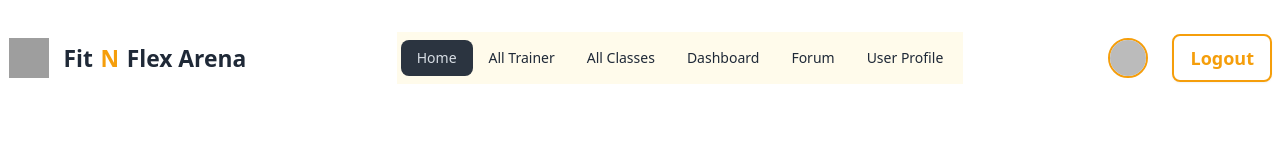
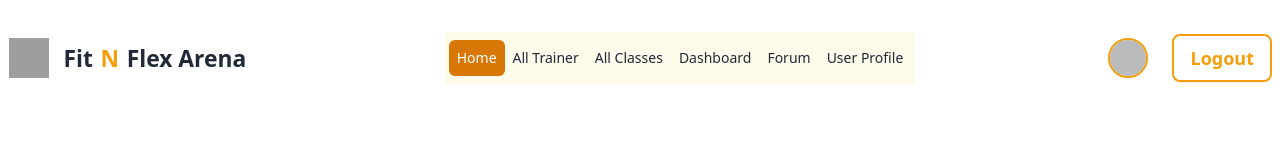
Before and after one commit to Md-Firoz-Mahmud-Nur/0163-Fit-N-Flex-Arena-client-assignment-12-module-72, a React (Vite) app: page / in a window 1280 px wide. Shown: the top 160 px of the page. Built offline with nearby package versions, Linux system fonts and the light colour scheme; no server answers; sample sign-in values are in the browser's storage; grey boxes are pictures that could not be loaded.

Commit message:
navbar style done

```diff
--- a/src/Navbar.jsx
+++ b/src/Navbar.jsx
@@ -21,27 +21,93 @@ const Navbar = () => {
         </Link>
       </li>
       <li>
-        <NavLink to="/">Home</NavLink>
+        <NavLink
+          className={({ isActive }) =>
+            `block rounded-md p-2 ${
+              isActive
+                ? "bg-amber-600 text-white"
+                : "hover:bg-amber-600 hover:text-white"
+            }`
+          }
+          to="/"
+        >
+          Home
+        </NavLink>
       </li>
       <li>
-        <NavLink to="/allTrainer">All Trainer</NavLink>
+        <NavLink
+          className={({ isActive }) =>
+            `block rounded-md p-2 ${
+              isActive
+                ? "bg-amber-600 text-white"
+                : "hover:bg-amber-600 hover:text-white"
+            }`
+          }
+          to="/allTrainer"
+        >
+          All Trainer
+        </NavLink>
       </li>
       <li>
-        <NavLink to="/allClasses">All Classes</NavLink>
+        <NavLink
+          className={({ isActive }) =>
+            `block rounded-md p-2 ${
+              isActive
+                ? "bg-amber-600 text-white"
+                : "hover:bg-amber-600 hover:text-white"
+            }`
+          }
+          to="/allClasses"
+        >
+          All Classes
+        </NavLink>
       </li>
       {!user ? (
         <></>
       ) : (
         <li>
-          <NavLink to="/dashboard">Dashboard</NavLink>
+          <NavLink
+            className={({ isActive }) =>
+              `block rounded-md p-2 ${
+                isActive
+                  ? "bg-amber-600 text-white"
+                  : "hover:bg-amber-600 hover:text-white"
+              }`
+            }
+            to="/dashboard"
+          >
+            Dashboard
+          </NavLink>
         </li>
       )}
       <li>
-        <NavLink to="/forum">Forum</NavLink>
+        <NavLink
+          className={({ isActive }) =>
+            `block rounded-md p-2 ${
+              isActive
+                ? "bg-amber-600 text-white"
+                : "hover:bg-amber-600 hover:text-white"
+            }`
+          }
+          to="/forum"
+        >
+          Forum
+        </NavLink>
       </li>
       {user ? (
         <li>
-          <NavLink to="/userProfile">User Profile</NavLink>
+          <NavLink
+            className={({ isActive }) =>
+              `block rounded-md p-2 ${
+                isActive
+                  ? "bg-amber-600 text-white"
+                  : "hover:bg-amber-600 hover:text-white"
+              }`
+            }
+            to="/userProfile"
+          >
+            User Profile
+          </NavLink>
         </li>
       ) : (
         <></>
@@ -102,7 +168,11 @@ const Navbar = () => {
               }
             >
               <div className="mr-2 size-10 rounded-full border-2 border-amber-500">
-                <img className="rounded-full object-cover h-full w-full" alt="" src={user.photoURL} />
+                <img
+                  className="h-full w-full rounded-full object-cover"
+                  alt=""
+                  src={user.photoURL}
+                />
               </div>
             </div>
             <Link
```
